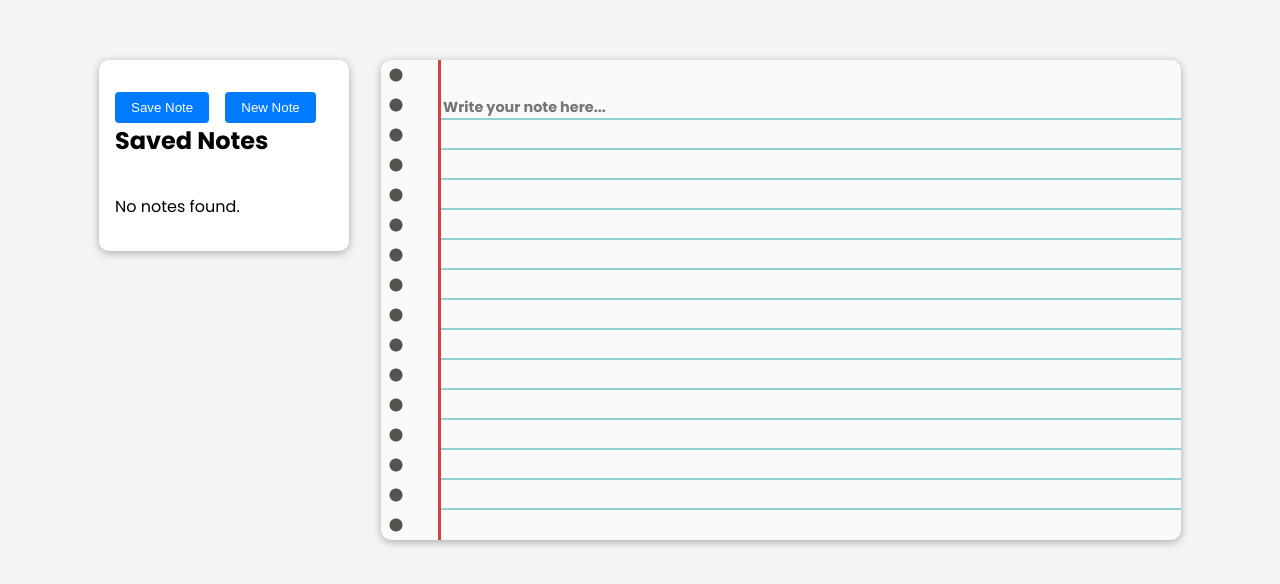
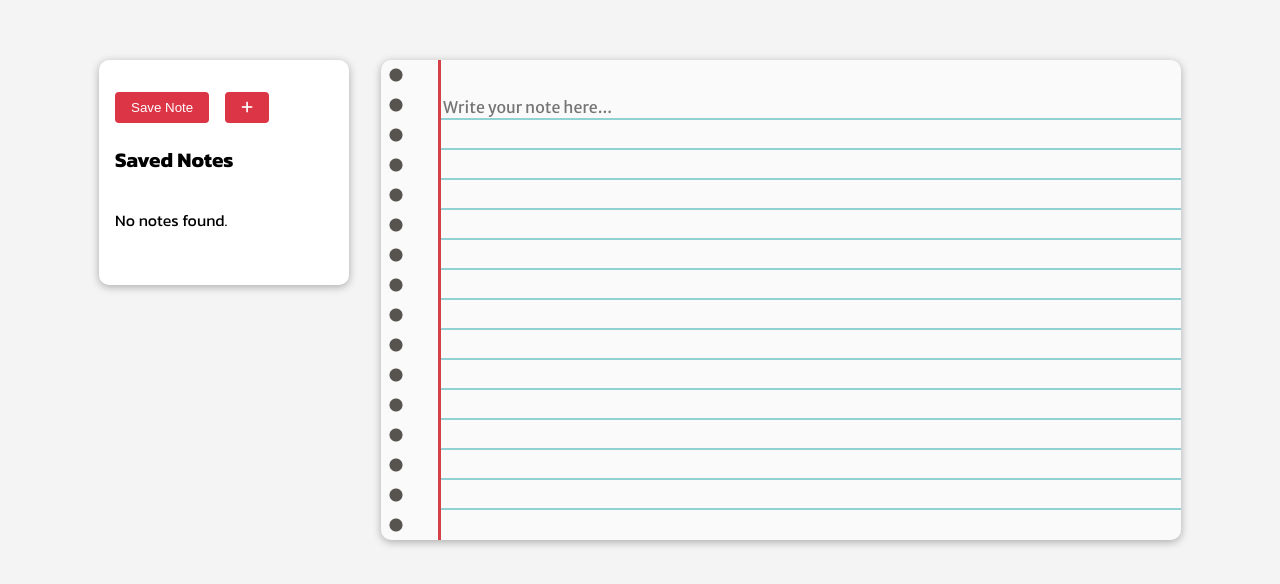
Before and after one commit to RahulDawpersad/DesignX-NotePad, a plain HTML site: page index.html in a window 1280 px wide. Drawn offline with Linux system fonts and the light colour scheme.

Commit message:
Second Commit

```diff
--- a/index.html
+++ b/index.html
@@ -2,7 +2,7 @@
 <html lang="en">
 <head>
   <meta charset="UTF-8">
-  <meta name="viewport" content="width=device-width, initial-scale=1.0">
+  <meta name="viewport" content="width=device-width, initial-scale=1.0, maximum-scale=1.0, user-scalable=no">
   <title>Simple Note App</title>
   <script src="https://kit.fontawesome.com/655b3b7e45.js" crossorigin="anonymous"></script>
   <link rel="stylesheet" href="public/css/style.css">
@@ -11,11 +11,13 @@
   <div class="note-container">
     <div class="sidebar">
       <div class="button-container">
-        <button id="save-button">Save Note</button>
-        <button id="new-note-button">New Note</button>
+        <button id="save-button" title="Save">Save Note</button>
+        <button id="new-note-button" title="New Note"><i class="fa-solid fa-plus"></i></button>
       </div>
-      <h2>Saved Notes</h2>
-      <div id="notes-list"></div>
+      <div class="siderbar-wrapper">
+        <h2>Saved Notes</h2>
+      <div id="notes-list" class="notes-list"></div>
+      </div>
     </div>
     <div class="paper">
       <div class="paper-content">
--- a/public/css/style.css
+++ b/public/css/style.css
@@ -1,7 +1,9 @@
 @import url('https://fonts.googleapis.com/css2?family=Poppins:ital,wght@0,100;0,200;0,300;0,400;0,500;0,600;0,700;0,800;0,900;1,100;1,200;1,300;1,400;1,500;1,600;1,700;1,800;1,900&display=swap');
+@import url('https://fonts.googleapis.com/css2?family=Kanit:ital,wght@0,100;0,200;0,300;0,400;0,500;0,600;0,700;0,800;0,900;1,100;1,200;1,300;1,400;1,500;1,600;1,700;1,800;1,900&family=Merriweather+Sans:ital,wght@0,300..800;1,300..800&display=swap');
 
 body {
-    font-family: "Poppins", sans-serif;
+    font-family: "Merriweather Sans", sans-serif;
+    font-optical-sizing: auto;
     background-color: #f4f4f4;
     margin: 40px 0 0;
     padding: 20px;
@@ -33,10 +35,18 @@ body {
 }
 
 .sidebar h2 {
+    font-family: "Kanit", sans-serif;
+    font-style: normal;
     margin-top: 0;
+    font-size: 1.3em;
+}
+
+.sidebar .siderbar-wrapper{
+    margin: 1.3em 0;
 }
 
 #notes-list {
+    font-family: "Kanit", sans-serif;
     max-height: 600px;
     overflow-y: auto;
     margin-top: 1rem;
@@ -71,13 +81,13 @@ body {
     padding: 0.5rem 1rem;
     border: none;
     border-radius: 4px;
-    background-color: #007bff;
+    background-color: #dc3545;
     color: white;
     cursor: pointer;
 }
 
 #save-button:hover, #new-note-button:hover {
-    background-color: #0056b3;
+    background-color: #e6172c;
 }
 
 .paper {
@@ -127,9 +137,10 @@ body {
     background: transparent;
     color: rgb(0, 0, 0);
     /* font-family: 'Handlee', cursive; */
-    font-family: "Poppins", sans-serif;
-    font-weight: bold;
-    font-size: 0.9em;
+    font-family: "Merriweather Sans", sans-serif;
+    font-optical-sizing: auto;
+    font-weight: normal;
+    font-size: 1em;
     box-sizing: border-box;
     z-index: 1;
     overflow: auto; /* Ensure scrollbar appears */
@@ -173,7 +184,7 @@ body {
 }
 
 .copy-button {
-    background-color: #4caf50;
+    background-color: #dc3545;
     color: white;
     margin-right: 0.5rem;
 }
@@ -188,7 +199,7 @@ body {
     top: 20px;
     right: 20px;
     padding: 10px 20px;
-    background-color: #4caf50;
+    background-color: #DC3545;
     color: white;
     border-radius: 5px;
     box-shadow: 0 2px 10px rgba(0, 0, 0, 0.1);
--- a/public/js/script.js
+++ b/public/js/script.js
@@ -45,6 +45,7 @@ function displayNotes() {
       const copyButton = document.createElement('button');
       copyButton.classList.add('copy-button');
       copyButton.innerHTML = `<i class="fa-solid fa-copy"></i>`;
+      copyButton.title = 'Copy Note';
       copyButton.addEventListener('click', (event) => {
         event.stopPropagation();
         navigator.clipboard.writeText(note)
@@ -59,6 +60,7 @@ function displayNotes() {
       const deleteButton = document.createElement('button');
       deleteButton.classList.add('delete-button');
       deleteButton.innerHTML = `<i class="fa-solid fa-trash"></i>`;
+      deleteButton.title = 'Delete Note';
       deleteButton.addEventListener('click', (event) => {
         event.stopPropagation();
         notes.splice(index, 1);
```
